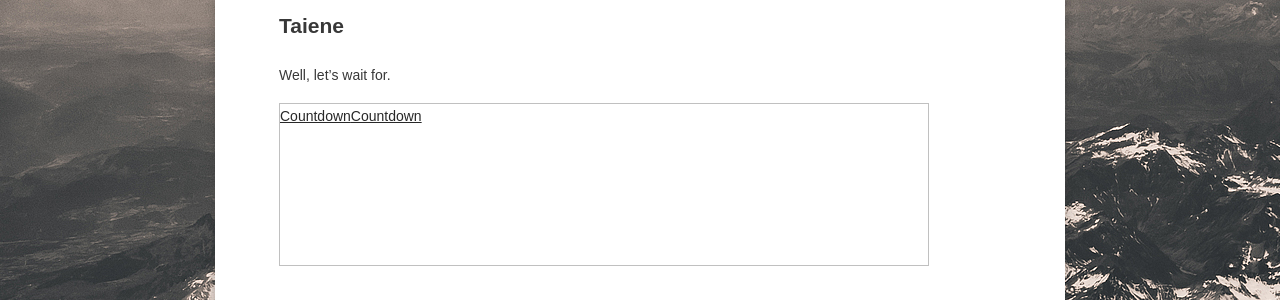
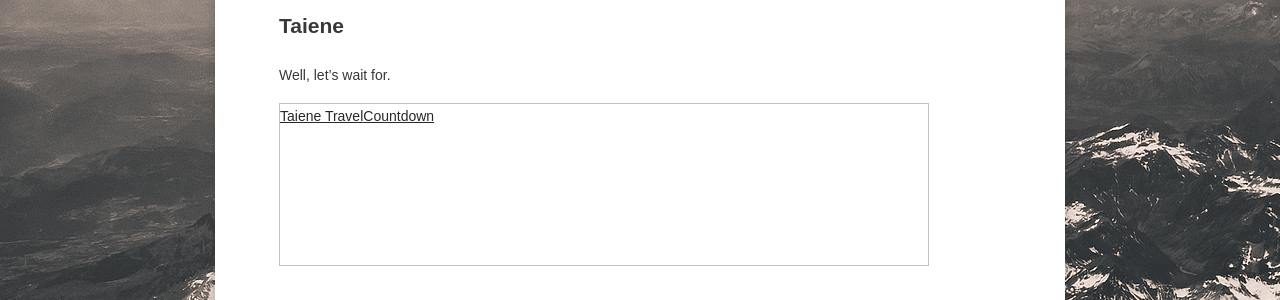
Before and after one commit to ryukinix/ryukinix.github.io, a Jekyll site: the page built from _posts/2016-11-30-tai.md, in a window 1280 px wide. Shown: the part 363-663 px from the top of the page. Built offline with Jekyll 4.4.1, drawn with Linux system fonts in a browser that asks for light colours; some web fonts are replaced; comment, search, counter and statistics services are not loaded.

Commit message:
Wrong time, let's fix that

```diff
--- a/_posts/2016-11-30-tai.md
+++ b/_posts/2016-11-30-tai.md
@@ -14,4 +14,4 @@ comments: true
 
 Well, let's wait for.
 
-<div class="tc_div_77497" style="width:650px;height:162.50px;border:1px solid #C0C0C0;"><a title="Countdown" href="https://www.tickcounter.com/countdown/1483228800000/utc/dhms/FFFFFF3B5998000000FF0000/">Countdown</a><a title="Countdown" href="https://www.tickcounter.com/">Countdown</a></div><script type="text/javascript">(function(){ var s=document.createElement('script');s.src="//www.tickcounter.com/loader.js";s.async='async';s.onload=function() { tc_widget_loader('tc_div_77497', 'Countdown', 650, ['1483228800000', 'utc', 'dhms', 'FFFFFF3B5998000000FF0000', '650', 'C0C0C01', '']);};s.onreadystatechange=s.onload;var head=document.getElementsByTagName('head')[0];head.appendChild(s);}());</script>
+<div class="tc_div_97051" style="width:650px;height:162.50px;border:1px solid #C0C0C0"><a title="Taiene Travel" href="//www.tickcounter.com/widget/countdown/1482127200000/america-fortaleza/dhms/FFFFFF3B5998000000FF0000/650/C0C0C01/Taiene_Travel">Taiene Travel</a><a title="Countdown" href="https://www.tickcounter.com/">Countdown</a></div><script type="text/javascript">(function(){ var s=document.createElement('script');s.src="//www.tickcounter.com/loader.js";s.async='async';s.onload=function() { tc_widget_loader('tc_div_97051', 'Countdown', 650, ["1482138000000","america-fortaleza","dhms","FFFFFF3B5998000000FF0000","650","C0C0C01","Taiene Travel"]);};s.onreadystatechange=s.onload;var head=document.getElementsByTagName('head')[0];head.appendChild(s);}());</script>
```
